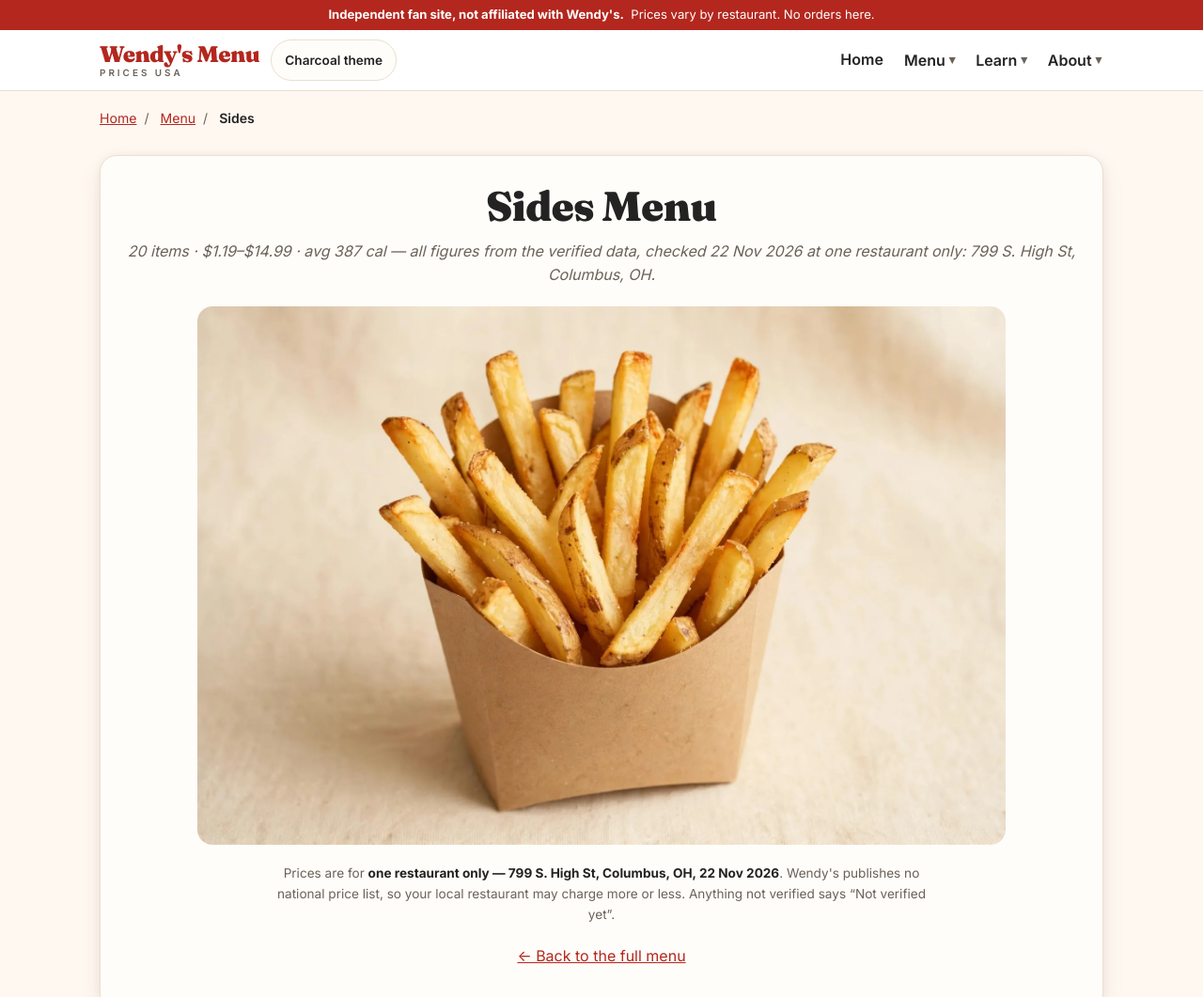
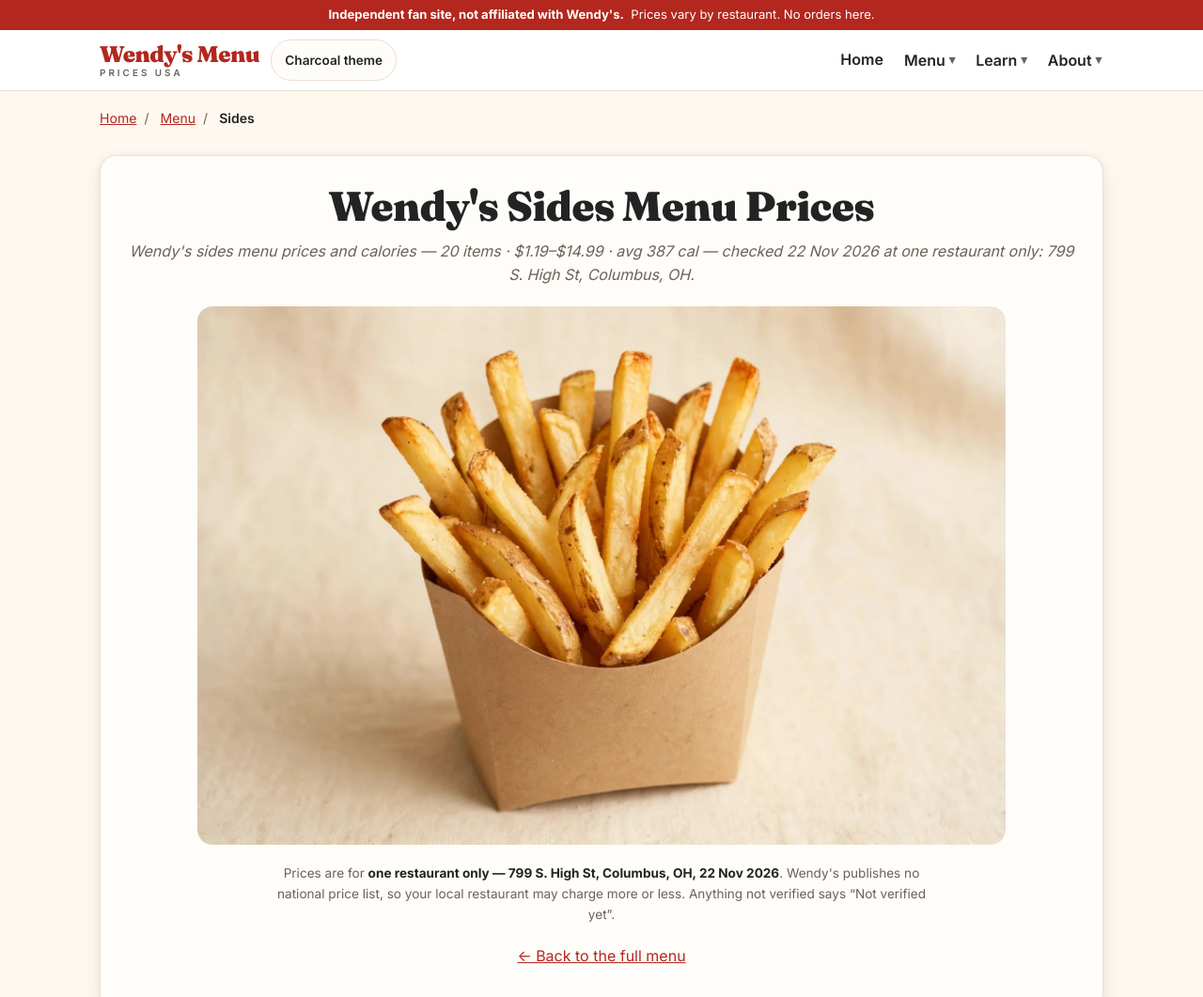
Before and after one commit to usman7876/wendys-menu, an Astro site: page /wendys-sides-menu in a window 1280 px wide. Shown: the top 1061 px of the page at 94% size. Built offline with nearby package versions, Linux system fonts and the light colour scheme; Astro itself is replaced by a stand-in of ours.

Commit message:
SEO keyword + user-intent update for CategoryPage

```diff
--- a/src/components/CategoryPage.astro
+++ b/src/components/CategoryPage.astro
@@ -25,8 +25,8 @@ const photo = photoItem ? itemPhoto(photoItem.name) : null;
 <BaseLayout title={title} description={description} itemCount={items.length} path={pagePath} crumbs={crumbs} itemList={items}>
   <Breadcrumbs crumbs={crumbs} />
   <section class="board page-head" aria-labelledby="page-title">
-    <h1 id="page-title">{category} Menu</h1>
-    <p class="board-sub">{statsParts.join(' · ')} — all figures from the verified data, checked 22 Nov 2026 at one restaurant only: 799 S. High St, Columbus, OH.</p>
+    <h1 id="page-title">Wendy's {category} Menu Prices</h1>
+    <p class="board-sub">Wendy's {category.toLowerCase()} menu prices and calories — {statsParts.join(' · ')} — checked 22 Nov 2026 at one restaurant only: 799 S. High St, Columbus, OH.</p>
     {photo && (
       <figure class="hero-photo tilt" tabindex="0">
         <img src={photo} alt={photoItem.name} width="1920" height="1280" loading="lazy" decoding="async" />
```
